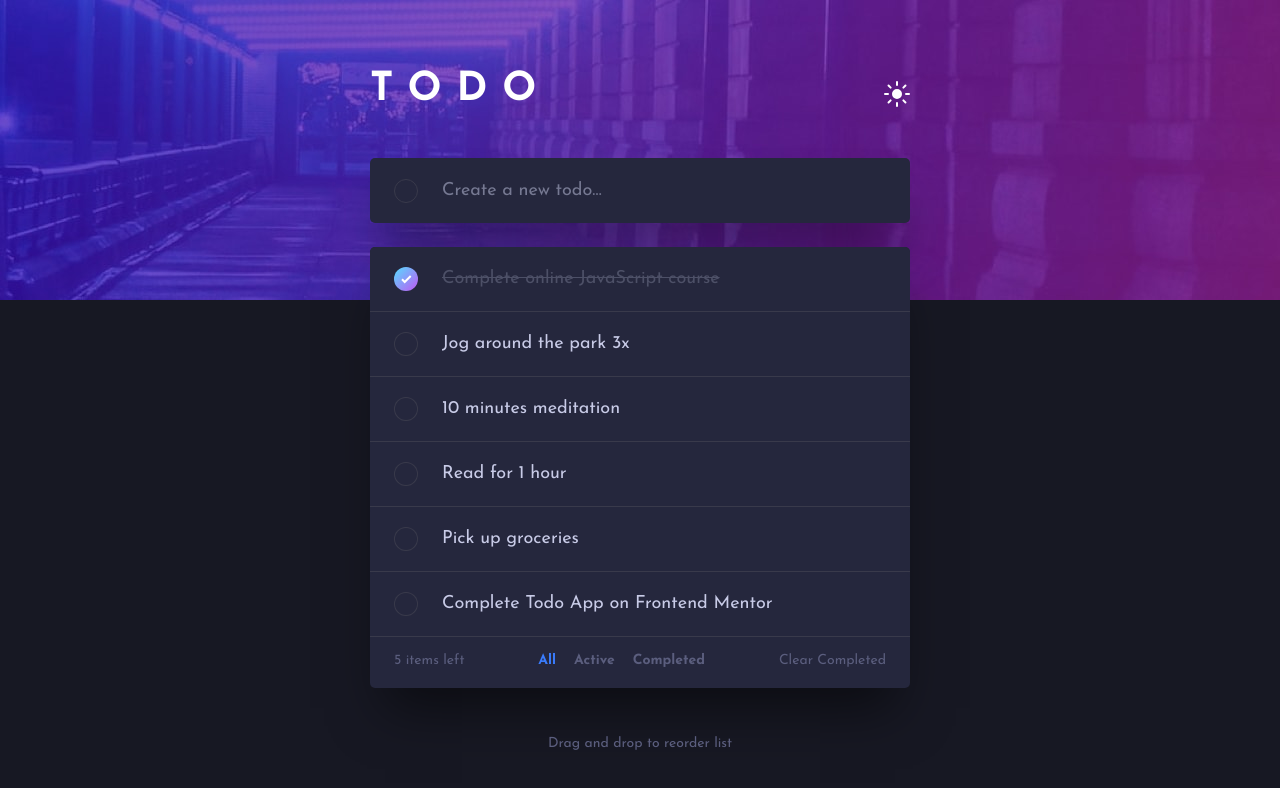
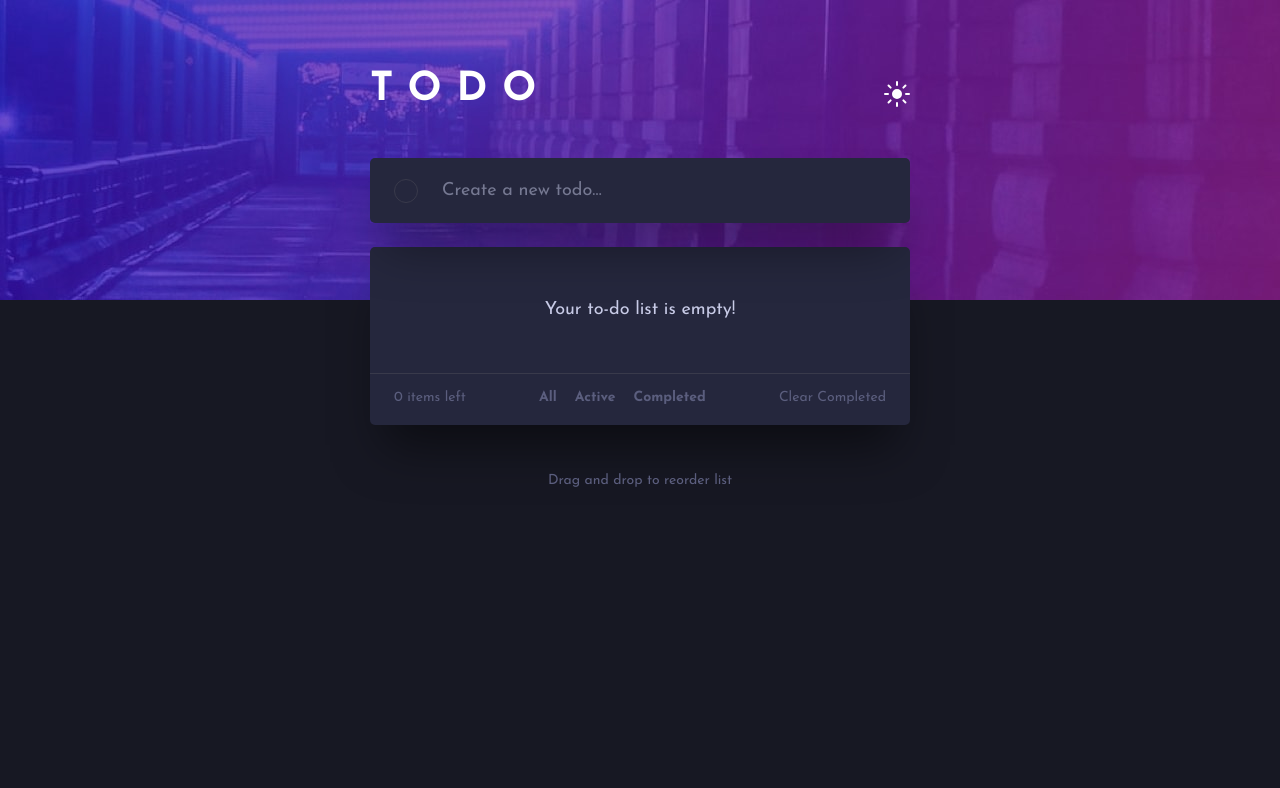
Before and after one commit to Hromus-51/todo-app, a React (Create React App) app: page / in a window 1280 px wide. Shown: the top 788 px of the page. Built offline with nearby package versions, Linux system fonts and the light colour scheme.

Commit message:
Update TodoBody.tsx

```diff
--- a/src/components/TodoBody/TodoBody.tsx
+++ b/src/components/TodoBody/TodoBody.tsx
@@ -10,49 +10,11 @@ import {
 } from '../../redux/todoSlice/slice';
 
 
-import { useEffect } from 'react';
-const a = [
-    {
-        id: '53cc67de-ae1b-4bea-bb86-c04c221aef01',
-        name: 'Complete online JavaScript course',
-        status: 'Completed',
-    },
-    {
-        id: 'f8f150ed-67cf-42b4-8ba7-830c8ecd886f',
-        name: 'Jog around the park 3x',
-        status: 'Active',
-    },
-    {
-        id: 'e5272592-d1ee-4987-b065-f2f90d3e5302',
-        name: '10 minutes meditation',
-        status: 'Active',
-    },
-    {
-        id: '509b27ff-c6b1-4a00-a933-7984e058a60a',
-        name: 'Read for 1 hour',
-        status: 'Active',
-    },
-    {
-        id: '9818fe60-9157-4df6-ac1e-131090144464',
-        name: 'Pick up groceries',
-        status: 'Active',
-    },
-    {
-        id: '133f722a-e7c3-40df-a1d6-1f91b03c1770',
-        name: 'Complete Todo App on Frontend Mentor',
-        status: 'Active',
-    },
-]
-
 const TodoBody = () => {
     const dispatch = useDispatch();
     const todoList = useSelector(selectTodoList);
     const sort = useSelector(selectSortItem);
     const sortedList = todoList.filter(obj => obj.status === sort || sort === 'All');
-
-    useEffect(() => {
-        dispatch(setTodoList(a))
-    }, [])
 
     const handleOrder = (newList: TodoState["todoList"]) => {
         sort === 'All' ?
```
